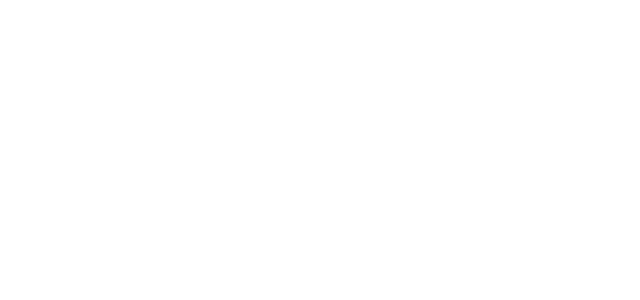
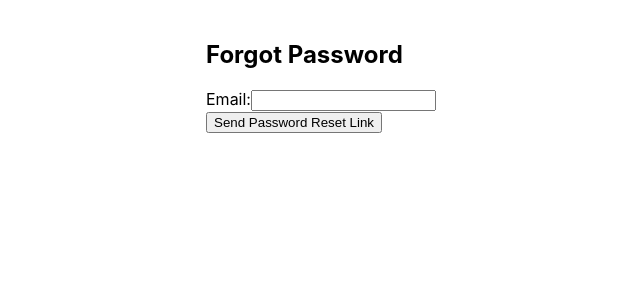
Before and after one commit to RubP04/Partnership-For-Miami, a React (Create React App) app in the folder reactNativeApp/: page /forgot-password in a window 1280 px wide. Before the commit this address had no page. Shown: the top 300 px of the page, without its empty margins (234-874 px from the left). Built offline with nearby package versions, Linux system fonts and the light colour scheme; what react-native would draw is missing.

Commit message:
added forgotten password template

```diff
--- a/reactNativeApp/src/App.js
+++ b/reactNativeApp/src/App.js
@@ -4,7 +4,8 @@
 import Home from './components/Home';
 import Login from './components/Login';
 import SignUp from './components/SignUp';
-import CategorySelection from './components/CategorySelection'; // Import CategorySelection
+import CategorySelection from './components/CategorySelection';
+import ForgotPassword from './components/ForgotPassword'; // Import ForgotPassword
 
 const App = () => {
   return (
@@ -13,7 +14,8 @@
         <Route path="/" element={<Home />} />
         <Route path="/login" element={<Login />} />
         <Route path="/signup" element={<SignUp />} />
-        <Route path="/category-selection" element={<CategorySelection />} /> {/* Add this route */}
+        <Route path="/category-selection" element={<CategorySelection />} />
+        <Route path="/forgot-password" element={<ForgotPassword />} /> {/* Add route for ForgotPassword */}
       </Routes>
     </Router>
   );
--- /dev/null
+++ b/reactNativeApp/src/components/ForgotPassword.js
@@ -0,0 +1,45 @@
+// src/components/ForgotPassword.js
+import React, { useState } from 'react';
+
+const ForgotPassword = () => {
+  const [email, setEmail] = useState('');
+  const [emailSent, setEmailSent] = useState(false); // New state for email sent status
+
+  const handleSubmit = (e) => {
+    e.preventDefault();
+    // Here, you would normally call an API to send the password reset email
+    console.log('Password recovery email sent to:', email);
+
+    // Simulate email sending and set the emailSent status to true
+    setEmailSent(true);
+  };
+
+  return (
+    <div style={{ maxWidth: '400px', margin: 'auto', padding: '20px' }}>
+      <h2>Forgot Password</h2>
+
+      {/* Show a message if email was sent */}
+      {emailSent ? (
+        <div>
+          <p>A password reset link has been sent to <strong>{email}</strong>. Please check your inbox.</p>
+        </div>
+      ) : (
+        // Show the form if the email hasn't been sent yet
+        <form onSubmit={handleSubmit}>
+          <div>
+            <label>Email:</label>
+            <input
+              type="email"
+              value={email}
+              onChange={(e) => setEmail(e.target.value)}
+              required
+            />
+          </div>
+          <button type="submit">Send Password Reset Link</button>
+        </form>
+      )}
+    </div>
+  );
+};
+
+export default ForgotPassword;
--- a/reactNativeApp/src/components/Login.js
+++ b/reactNativeApp/src/components/Login.js
@@ -1,19 +1,16 @@
 // src/components/Login.js
 import React, { useState } from 'react';
-import { useNavigate } from 'react-router-dom';
+import { useNavigate, Link } from 'react-router-dom'; // Import Link
 
 const Login = () => {
   const [email, setEmail] = useState('');
   const [password, setPassword] = useState('');
-  const navigate = useNavigate(); // Initialize useNavigate hook
+  const navigate = useNavigate();
 
   const handleSubmit = (e) => {
     e.preventDefault();
-    // Handle login logic here (for now, just log the email and password)
     console.log('Logged in with:', { email, password });
-
-    // Redirect to CategorySelection after login
-    navigate('/category-selection'); // Adjust the path as needed
+    navigate('/category-selection');
   };
 
   return (
@@ -40,6 +37,9 @@
         </div>
         <button type="submit">Login</button>
       </form>
+      <div>
+        <Link to="/forgot-password">Forgot your password?</Link> {/* Add link to Forgot Password page */}
+      </div>
     </div>
   );
 };
```
